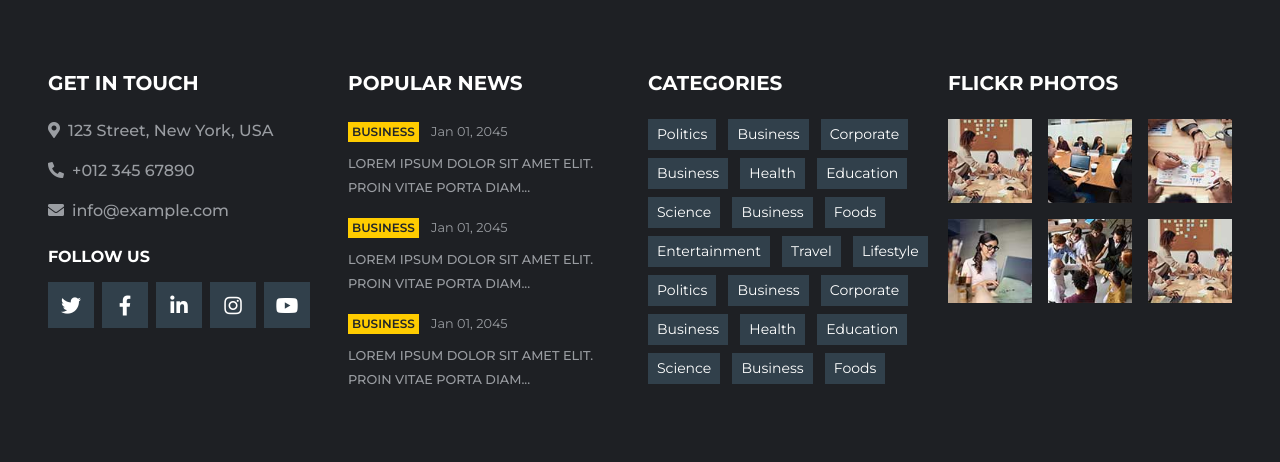
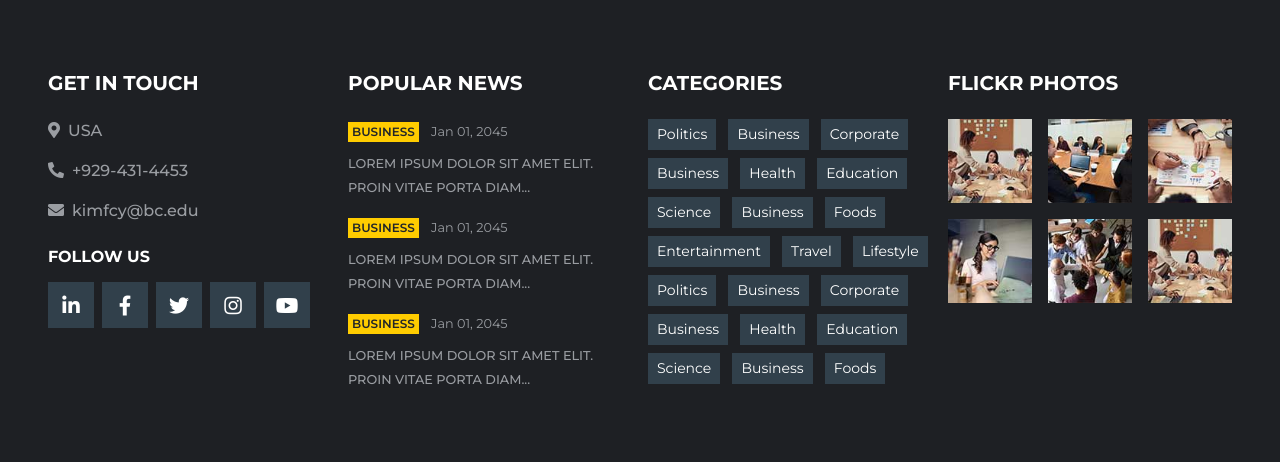
Before and after one commit to HyuntaeKim0813/Django_Project, a Django app: page /category/ in a window 1280 px wide. Shown: the part 2532-2994 px from the top of the page. Run offline with Django 4.2, Linux system fonts and the light colour scheme; some libraries are stand-ins or nearby versions.

Commit message:
Git commit
git

```diff
--- a/templates/footer.html
+++ b/templates/footer.html
@@ -7,14 +7,14 @@
         <div class="row py-4">
             <div class="col-lg-3 col-md-6 mb-5">
                 <h5 class="mb-4 text-white text-uppercase font-weight-bold">Get In Touch</h5>
-                <p class="font-weight-medium"><i class="fa fa-map-marker-alt mr-2"></i>123 Street, New York, USA</p>
-                <p class="font-weight-medium"><i class="fa fa-phone-alt mr-2"></i>+012 345 67890</p>
-                <p class="font-weight-medium"><i class="fa fa-envelope mr-2"></i>info@example.com</p>
+                <p class="font-weight-medium"><i class="fa fa-map-marker-alt mr-2"></i>USA</p>
+                <p class="font-weight-medium"><i class="fa fa-phone-alt mr-2"></i>+929-431-4453</p>
+                <p class="font-weight-medium"><i class="fa fa-envelope mr-2"></i>kimfcy@bc.edu</p>
                 <h6 class="mt-4 mb-3 text-white text-uppercase font-weight-bold">Follow Us</h6>
                 <div class="d-flex justify-content-start">
+                    <a class="btn btn-lg btn-secondary btn-lg-square mr-2" href="https://www.linkedin.com/in/hyuntae-kim-bb47791b7/"><i class="fab fa-linkedin-in"></i></a>
+                    <a class="btn btn-lg btn-secondary btn-lg-square mr-2" href="#"><i class="fab fa-facebook-f"></i></a>
                     <a class="btn btn-lg btn-secondary btn-lg-square mr-2" href="#"><i class="fab fa-twitter"></i></a>
-                    <a class="btn btn-lg btn-secondary btn-lg-square mr-2" href="#"><i class="fab fa-facebook-f"></i></a>
-                    <a class="btn btn-lg btn-secondary btn-lg-square mr-2" href="#"><i class="fab fa-linkedin-in"></i></a>
                     <a class="btn btn-lg btn-secondary btn-lg-square mr-2" href="#"><i class="fab fa-instagram"></i></a>
                     <a class="btn btn-lg btn-secondary btn-lg-square" href="#"><i class="fab fa-youtube"></i></a>
                 </div>
--- a/templates/head.html
+++ b/templates/head.html
@@ -4,7 +4,7 @@
 
 <head>
     <meta charset="utf-8">
-    <title>WFI - Free World Finance Information</title>
+    <title>형 생일축하해여 ㅋㅋㅋ</title>
     <meta content="width=device-width, initial-scale=1.0" name="viewport">
     <meta content="Free HTML Templates" name="keywords">
     <meta content="Free HTML Templates" name="description">
```
